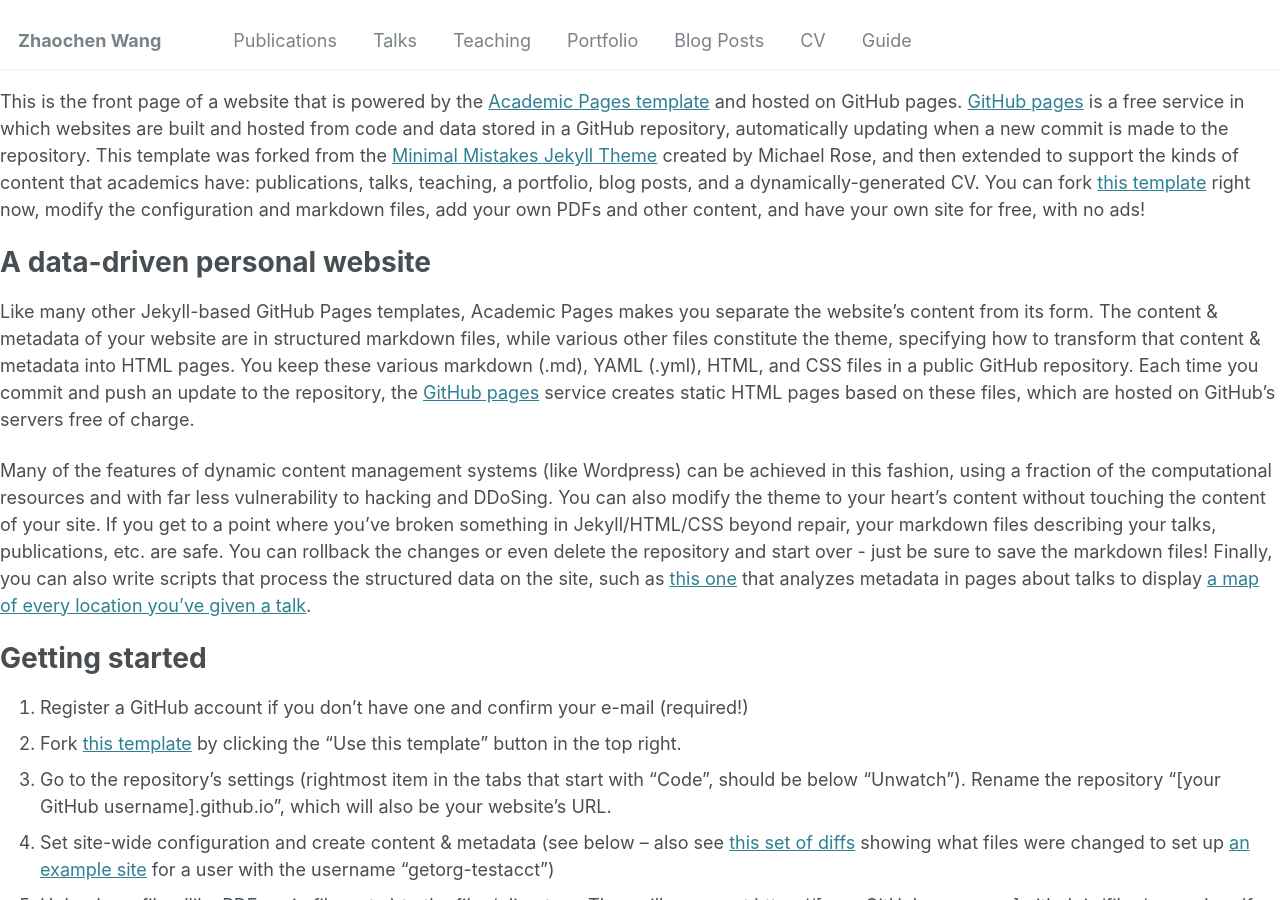
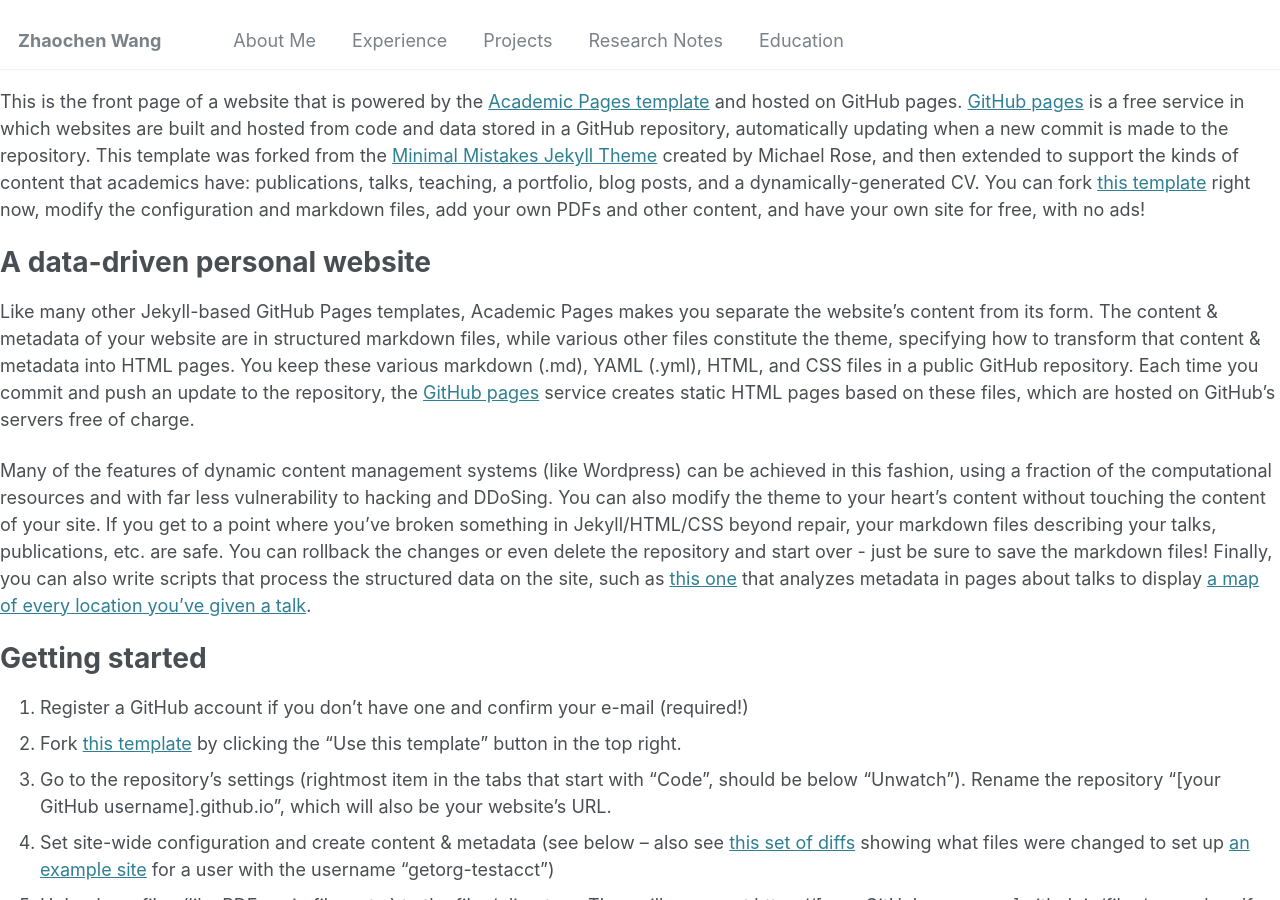
Before and after one commit to AntwerpBlue/AntwerpBlue.github.io, a Jekyll site: the page built from _pages/about.md, in a window 1280 px wide and 900 px high. Built offline with Jekyll 4.4.1, drawn with Linux system fonts in a browser that asks for light colours; part of the change alters nothing that is shown.

Commit message:
feat: simplify homepage navigation

```diff
--- a/_data/navigation.yml
+++ b/_data/navigation.yml
@@ -1,27 +1,15 @@
-# The following is the order of the links in the header of the website.
-#
-# Changing the order here will adjust the order and you can also add additional
-# links. Removing a link prevents it from showing in the header, but does not
-# prevent it from being included in the site.
+main:
+  - title: "About Me"
+    url: "/#about-me"
 
-main:
-  - title: "Publications"
-    url: /publications/
+  - title: "Experience"
+    url: "/#experience"
 
-  - title: "Talks"
-    url: /talks/
+  - title: "Projects"
+    url: "/#projects"
 
-  - title: "Teaching"
-    url: /teaching/
+  - title: "Research Notes"
+    url: "/#notes"
 
-  - title: "Portfolio"
-    url: /portfolio/
-
-  - title: "Blog Posts"
-    url: /year-archive/
-
-  - title: "CV"
-    url: /cv/
-
-  - title: "Guide"
-    url: /markdown/
+  - title: "Education"
+    url: "/#education"
```
